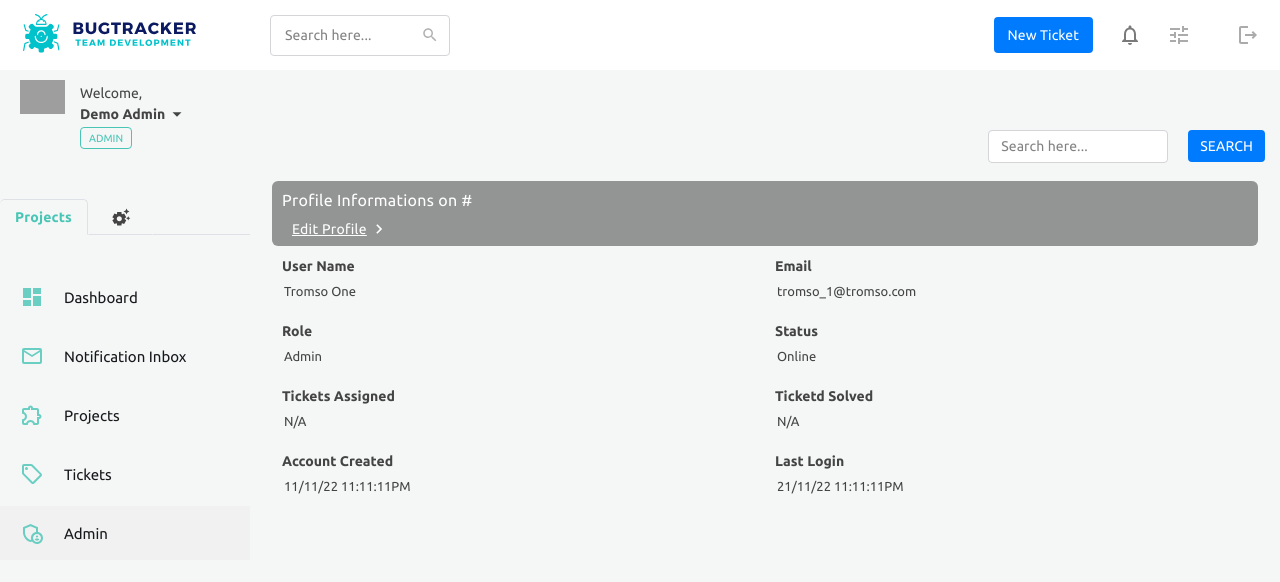
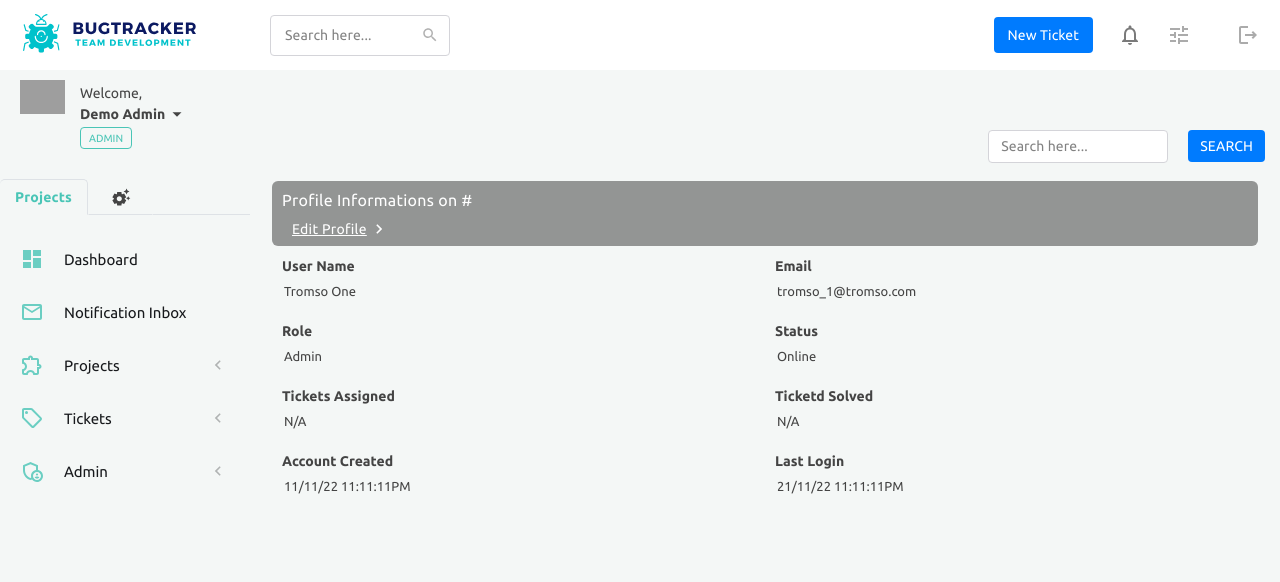
Before and after one commit to IonathanG/react-bug-tracker, a React (Create React App) app: page /profile in a window 1280 px wide. Shown: the top 582 px of the page. Built offline with nearby package versions, Linux system fonts and the light colour scheme; grey boxes are pictures that could not be loaded.

Commit message:
redesign overall UI v6

```diff
--- a/src/components/Navbar/Navbar.jsx
+++ b/src/components/Navbar/Navbar.jsx
@@ -7,7 +7,7 @@ import { useSelector } from "react-redux";
 
 const NavbarContainer = styled.nav`
   width: 250px;
-  height: 100%;
+  height: calc(100% - 70px);
 
   position: fixed;
   top: 70px;
@@ -21,10 +21,21 @@ const NavbarContainer = styled.nav`
   background-color: ${({ theme }) => theme.background_MainSection};
   z-index: 10;
 
+  // Navbar automatically slides out on Breakpoint
   @media ${device.navbarBreakpoint} {
     left: ${(props) => (props.showMenu ? "0" : "-500px")};
     box-shadow: 10px 0 5px -5px ${({ theme }) => theme.boxShadow_Navbar};
   }
+
+  /* ----- Hiding Scrollbar on Side Navbar ----- */
+  overflow-y: scroll;
+  /* Hide scrollbar for Chrome, Safari and Opera */
+  ::-webkit-scrollbar {
+    display: none;
+  }
+  /* Hide scrollbar for IE, Edge and Firefox */
+  -ms-overflow-style: none; /* IE and Edge */
+  scrollbar-width: none; /* Firefox */
 `;
 
 const Navbar = () => {
--- a/src/components/Navbar/_MenuModal.jsx
+++ b/src/components/Navbar/_MenuModal.jsx
@@ -7,7 +7,7 @@ import SettingsSuggestSharpIcon from "@mui/icons-material/SettingsSuggestSharp";
 
 const ModalHeader = styled.div`
   display: flex;
-  margin: 15px 0px;
+  margin: 0px;
 `;
 
 const Modal = styled.div`
--- a/src/components/Navbar/_NavbarHeader.jsx
+++ b/src/components/Navbar/_NavbarHeader.jsx
@@ -9,7 +9,7 @@ const Header = styled.div`
   align-items: flex-start;
   gap: 10px;
 
-  padding: 10px 20px;
+  padding: 10px 20px 5px 20px;
   font-size: 14px;
 `;
 
--- a/src/components/Navbar/_NavigationMenu.jsx
+++ b/src/components/Navbar/_NavigationMenu.jsx
@@ -1,9 +1,10 @@
-import React from "react";
+import React, { useState } from "react";
 import styled from "styled-components";
 import { MenuNav } from "../../data/Data_MenuNav";
 import { NavLink } from "react-router-dom";
 import { useDispatch } from "react-redux";
 import { closeMenu } from "../../features/menuSlice";
+import NavigateBeforeIcon from "@mui/icons-material/NavigateBefore";
 
 const MenuContainer = styled.ul`
   width: 100%;
@@ -20,7 +21,7 @@ const MenuItem = styled.li`
 const NavContainer = styled(NavLink)`
   display: flex;
   align-items: center;
-  padding: 15px 20px;
+  padding: 12px 20px;
   gap: 20px;
 
   color: ${({ theme }) => theme.color_NavItem};
@@ -50,17 +51,85 @@ const ItemName = styled.span`
   font-size: 15px;
 `;
 
+const ExpandIcon = styled(NavigateBeforeIcon)`
+  margin-left: auto;
+  opacity: 0.3;
+  transition: all 1s ease;
+
+  transform: ${(props) =>
+    props.selected ? "rotate(-90deg) scale(0.8)" : "rotate(0deg) scale(0.8)"};
+`;
+
+const SubNavContainer = styled.div`
+  overflow: hidden;
+  transition: 0.3s ease-out;
+  height: ${(props) => (props.selected ? "100%" : "0")};
+
+  a {
+    padding: 12px 20px;
+  }
+`;
+
+const SubItemName = styled.span`
+  font-size: 14px;
+  letter-spacing: 0.2px;
+  color: ${({ theme }) => theme.color_SubNavItem};
+`;
+
 const NavigationMenu = () => {
   const dispatch = useDispatch();
+  const [subNavActive, setSubNavActive] = useState(null);
+
+  const handleClick = (id) => {
+    if (id === 0 || id === 1) {
+      dispatch(closeMenu());
+    }
+
+    if (subNavActive === id) {
+      setSubNavActive(null);
+    } else {
+      setSubNavActive(id);
+    }
+  };
 
   return (
     <MenuContainer>
       {MenuNav.map((item) => (
-        <MenuItem key={item.id} onClick={() => dispatch(closeMenu())}>
-          <NavContainer to={`${item.link}`}>
-            <Icon as={item.src} />
-            <ItemName>{item.name}</ItemName>
-          </NavContainer>
+        <MenuItem key={item.id} onClick={() => handleClick(item.id)}>
+          {/* Simple Navigation Links */}
+          {item.link && (
+            <NavContainer to={`${item.link}`}>
+              <Icon as={item.src} />
+              <ItemName>{item.name}</ItemName>
+            </NavContainer>
+          )}
+
+          {/* Dropdown Navigation */}
+          {item.sub_menu && (
+            <>
+              <NavContainer as="div">
+                <Icon as={item.src} />
+                <ItemName>{item.name}</ItemName>
+                <ExpandIcon selected={subNavActive === item.id} />
+              </NavContainer>
+
+              {/* Sub Navigation Links */}
+              <SubNavContainer selected={subNavActive === item.id}>
+                {item.sub_menu.map((subItem) => (
+                  <div key={subItem.id}>
+                    <NavContainer to={`${subItem.link}`}>
+                      <Icon
+                        as={subItem.src}
+                        color="disabled"
+                        fontSize="Small"
+                      />
+                      <SubItemName>{subItem.name}</SubItemName>
+                    </NavContainer>
+                  </div>
+                ))}
+              </SubNavContainer>
+            </>
+          )}
         </MenuItem>
       ))}
     </MenuContainer>
--- a/src/data/Data_MenuNav.js
+++ b/src/data/Data_MenuNav.js
@@ -3,6 +3,7 @@ import EmailOutlinedIcon from "@mui/icons-material/EmailOutlined";
 import ExtensionOutlinedIcon from "@mui/icons-material/ExtensionOutlined";
 import SellOutlinedIcon from "@mui/icons-material/SellOutlined";
 import AdminPanelSettingsOutlinedIcon from "@mui/icons-material/AdminPanelSettingsOutlined";
+import HorizontalRuleIcon from "@mui/icons-material/HorizontalRule";
 
 export const MenuNav = [
   { id: 0, name: "Dashboard", src: DashboardSharpIcon, link: "/" },
@@ -16,13 +17,99 @@ export const MenuNav = [
     id: 2,
     name: "Projects",
     src: ExtensionOutlinedIcon,
-    link: "/projects",
+    sub_menu: [
+      {
+        id: 0,
+        name: "All Projects",
+        src: HorizontalRuleIcon,
+        link: "/profile",
+      },
+      {
+        id: 1,
+        name: "My Projects",
+        src: HorizontalRuleIcon,
+        link: "/profile",
+      },
+      {
+        id: 2,
+        name: "Add Project",
+        src: HorizontalRuleIcon,
+        link: "/profile",
+      },
+      {
+        id: 3,
+        name: "Manage Projects",
+        src: HorizontalRuleIcon,
+        link: "/profile",
+      },
+      {
+        id: 4,
+        name: "Archived Projects",
+        src: HorizontalRuleIcon,
+        link: "/profile",
+      },
+    ],
   },
-  { id: 3, name: "Tickets", src: SellOutlinedIcon, link: "/tickets" },
+  {
+    id: 3,
+    name: "Tickets",
+    src: SellOutlinedIcon,
+    sub_menu: [
+      {
+        id: 0,
+        name: "All Tickets",
+        src: HorizontalRuleIcon,
+        link: "/profile",
+      },
+      {
+        id: 1,
+        name: "My Tickets",
+        src: HorizontalRuleIcon,
+        link: "/profile",
+      },
+      {
+        id: 2,
+        name: "Add Ticket",
+        src: HorizontalRuleIcon,
+        link: "/profile",
+      },
+      {
+        id: 3,
+        name: "Manage Tickets",
+        src: HorizontalRuleIcon,
+        link: "/profile",
+      },
+      {
+        id: 4,
+        name: "Archived Tickets",
+        src: HorizontalRuleIcon,
+        link: "/profile",
+      },
+    ],
+  },
   {
     id: 4,
     name: "Admin",
     src: AdminPanelSettingsOutlinedIcon,
-    link: "/profile",
+    sub_menu: [
+      {
+        id: 0,
+        name: "Company Invite",
+        src: HorizontalRuleIcon,
+        link: "/profile",
+      },
+      {
+        id: 1,
+        name: "Manage Roles",
+        src: HorizontalRuleIcon,
+        link: "/profile",
+      },
+      {
+        id: 2,
+        name: "Manage Projects",
+        src: HorizontalRuleIcon,
+        link: "/profile",
+      },
+    ],
   },
 ];
--- a/src/shared/Theme.js
+++ b/src/shared/Theme.js
@@ -26,6 +26,7 @@ export const lightTheme = {
   color_NavItem: "rgb(23, 25, 28)", //new
   color_active_NavItem: "rgb(90,90,90)", //new
   background_active_NavItem: "rgb(241,241,241)", //new
+  color_SubNavItem: "rgb(119,119,119)", //new
   boxShadow_Navbar: "rgba(136, 136, 136, 0.165)", //new
 
   // Modal Divider
@@ -71,6 +72,7 @@ export const darkTheme = {
   color_NavItem: "rgb(23, 25, 28)", //new
   color_active_NavItem: "rgb(90,90,90)", //new
   background_active_NavItem: "rgb(241,241,241)", //new
+  color_SubNavItem: "rgb(119,119,119)", //new
   boxShadow_Navbar: "rgba(136, 136, 136, 0.165)", //new
 
   // Modal Divider
```
